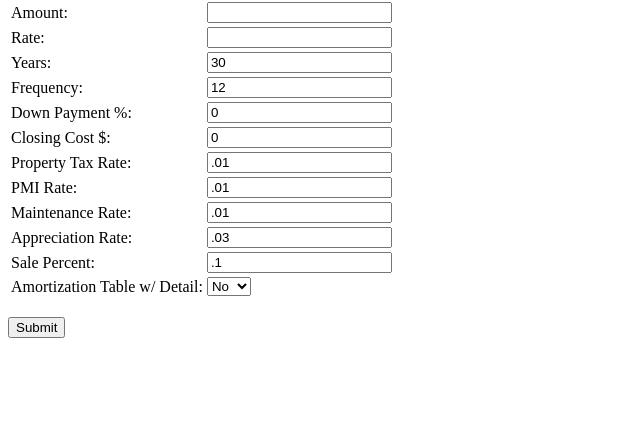
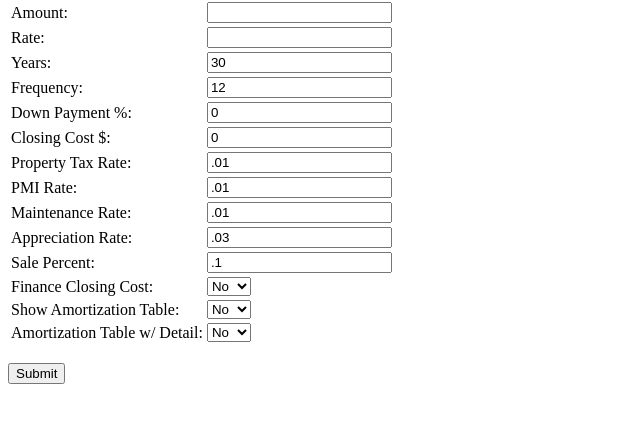
Before and after one commit to stumals/Loanpy, a Flask app: page /mortgage_analysis in a window 1280 px wide. Shown: the part 158-581 px from the top of the page, without its empty margins (0-640 px from the left). Run offline with Flask 2, Linux system fonts and the light colour scheme.

Commit message:
webpage updates

```diff
--- a/app.py
+++ b/app.py
@@ -12,21 +12,36 @@ def mortgage_analysis():
     data = {}
     if request.method == 'POST':
         form_data = request.form
+        if form_data['closing_cost_finance'] == 'Yes':
+            closing_cost_finance = True
+        else:
+            closing_cost_finance = False
         l = Loan(float(form_data['amount']), float(form_data['rate']), int(form_data['num_years']), pmt_freq=int(form_data['pmt_freq']),
-                down_pmt=float(form_data['down_pmt']), closing_cost=float(form_data['closing_cost']),
+                down_pmt=float(form_data['down_pmt']), closing_cost=float(form_data['closing_cost']), closing_cost_finance=closing_cost_finance,
                 prop_tax_rate=float(form_data['prop_tax_rate']), pmi_rate=float(form_data['pmi_rate']),
                 maint_rate=float(form_data['maint_rate']), home_value_appreciation=float(form_data['home_value_appreciation']),
                 home_sale_percent=float(form_data['home_sale_percent']))
-
+        data['start_val'] = l.asset_start_value
+        data['down_pmt'] = l.down_pmt * l.asset_start_value
+        if l.closing_cost_finance:
+            data['closing_cost'] = l.closing_cost
+        else:
+            data['closing_cost'] = 0
         data['pmt'] = l.pmt
         data['amt'] = l.amt
         data['rate'] = l.rate_annual
         data['num_years'] = l.num_years
         data['pmt_matrix'] = l.pmt_matrix(variance=True)
+        #data['amort_show'] = False
+        if form_data['amort_table_show'] == 'Yes':
+            data['amort_show'] = True
+        else:
+            data['amort_show'] = False
         if form_data['amort_table_detail'] == 'Yes':
             data['amort_table'] = l.amort_table_detail()
         elif form_data['amort_table_detail'] == 'No':
             data['amort_table'] = l.amort_table()
+
 
     return render_template('mortgage_analysis.html', data=data)
 
--- a/templates/mortgage_analysis.html
+++ b/templates/mortgage_analysis.html
@@ -22,11 +22,11 @@
             </tr>
             <tr>
                 <td><label for="down_pmt">Down Payment %: </label></td>
-                <td><input type="number" id="down_pmt" name="down_pmt", value="0"></td>
+                <td><input type="number" id="down_pmt" name="down_pmt", value="0", step=".01"></td>
             </tr>
             <tr>
                 <td><label for="closing_cost">Closing Cost $: </label></td>
-                <td><input type="number" id="closing_cost" name="closing_cost", value="0"></td>
+                <td><input type="number" id="closing_cost" name="closing_cost", value="0", step="1000"></td>
             </tr>
             <tr>
                 <td><label for="prop_tax_rate">Property Tax Rate: </label></td>
@@ -49,6 +49,24 @@
                 <td><input type="number" id="home_sale_percent" name="home_sale_percent", value=".1", step=".01"></td>
             </tr>
             <tr>
+                <td><label for="closing_cost_finance">Finance Closing Cost: </label></td>
+                <td>
+                    <select id="closing_cost_finance", name="closing_cost_finance">
+                        <option value="No" selected>No</option>
+                        <option value="Yes">Yes</option>
+                    </select>
+                </td>
+            </tr>
+            <tr>
+                <td><label for="amort_table_show">Show Amortization Table: </label></td>
+                <td>
+                    <select id="amort_table_show", name="amort_table_show">
+                        <option value="No" selected>No</option>
+                        <option value="Yes">Yes</option>
+                    </select>
+                </td>
+            </tr>
+            <tr>
                 <td><label for="amort_table_detail">Amortization Table w/ Detail: </label></td>
                 <td>
                     <select id="amort_table_detail", name="amort_table_detail">
@@ -62,16 +80,45 @@
     </form>
     {% if data %}
         <h3>Loan Info</h3>
-        <p>Amount: {{ data['amt'] }}</p>
-        <p>Rate: {{ data['rate'] }}</p>
-        <p>Years: {{ data['num_years'] }}</p>
-        <p>Payment: {{ data['pmt'] }}</p><br>
+        <table>
+            <tr>
+                <td>Price: </td>
+                <td>{{ data['start_val'] }}</td>
+            </tr>
+            <tr>
+                <td>(-) Down Payment: </td>
+                <td>{{ data['down_pmt'] }}</td>
+            </tr>
+            <tr>
+                <td>(+) Closing Cost: </td>
+                <td>{{ data['closing_cost'] }}</td>
+            </tr>
+            <tr>
+                <td>Amount: </td>
+                <td>{{ data['amt'] }}</td>
+            </tr>
+            <tr>
+                <td>Rate: </td>
+                <td>{{ data['rate'] }}</td>
+            </tr>
+            <tr>
+                <td>Years: </td>
+                <td>{{ data['num_years'] }}</td>
+            </tr>
+            <tr>
+                <td>Payment: </td>
+                <td>{{ data['pmt'] }}</td>
+            </tr>
+        </table>
 
         <h3>Payment Variance Matrix</h3>
         <p> {{ data['pmt_matrix'].to_html() | safe }}</p><br>
 
-        <h3>Amortization Table with Detail</h3>
-        <p> {{ data['amort_table'].to_html() | safe }}</p><br>
+        {% if data['amort_show'] %}
+            <h3>Amortization Table</h3>
+            <p> {{ data['amort_table'].to_html() | safe }}</p><br>
+        {% endif %}
+
     {% endif %}
 
 {% endblock content %}
```
